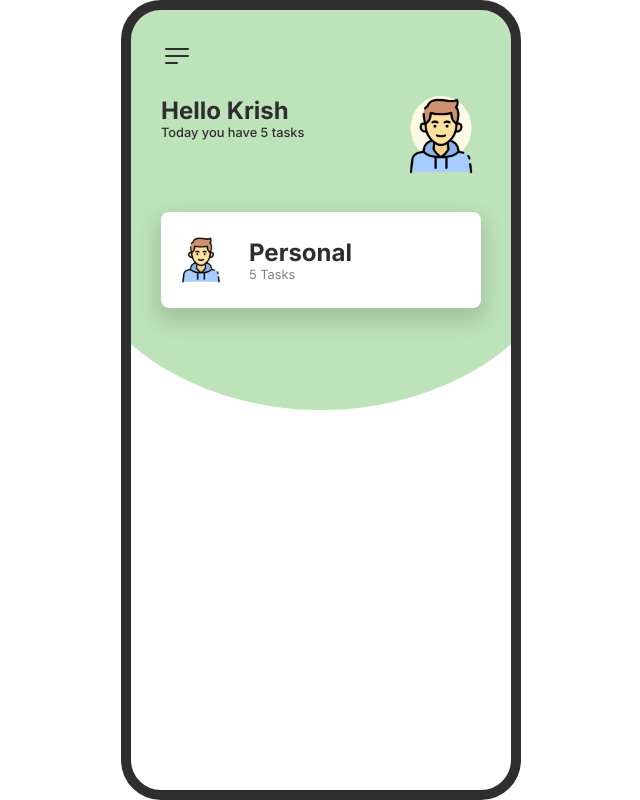
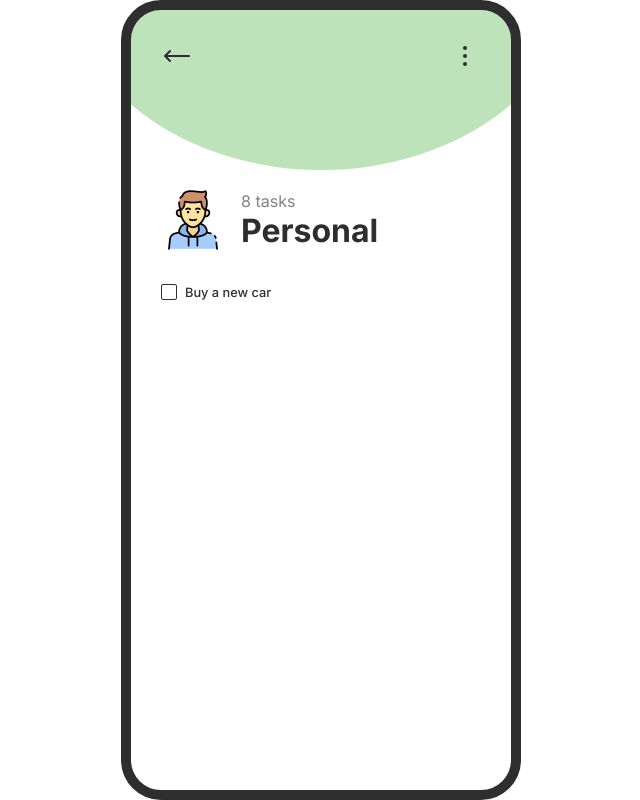
Before and after one commit to shaimarb/ToDo, a plain HTML site: page index.html in a window 1280 px wide. Shown: the whole page, without its empty margins (319-959 px from the left). Drawn offline with Linux system fonts and the light colour scheme.

Commit message:
added code for tasks screen

```diff
--- a/index.html
+++ b/index.html
@@ -7,7 +7,7 @@
     <title>ToDo App</title>
 </head>
 <body>
-    <div class="wrapper">
+    <div class="wrapper show-category">
         <div class="screen-backdrop"></div>
         <div class="screen home-screen">
             <div class="head-wrapper">
@@ -92,6 +92,55 @@
               />
             </svg>
                 </div>
+                <div class="options">
+                    <svg
+              xmlns="http://www.w3.org/2000/svg"
+              fill="none"
+              viewBox="0 0 24 24"
+              stroke-width="1.5"
+              stroke="currentColor"
+              class="w-6 h-6"
+            >
+              <path
+                stroke-linecap="round"
+                stroke-linejoin="round"
+                d="M12 6.75a.75.75 0 110-1.5.75.75 0 010 1.5zM12 12.75a.75.75 0 110-1.5.75.75 0 010 1.5zM12 18.75a.75.75 0 110-1.5.75.75 0 010 1.5z"
+              />
+            </svg>
+                </div>
+            </div>
+            <div class="category-details">
+                <img src="images/boy.png" alt="" id="category-img">
+                <div class="details">
+                    <p>8 tasks</p>
+                    <h1>Personal</h1>
+                </div>
+            </div>
+            <div class="tasks-wrapper">
+                <div class="tasks">
+                    <div class="task-wrapper">
+                        <label for="task" class="task">
+                            <input type="checkbox" name="" id="task">
+                            <span class="checkmark">
+                                <svg
+                    xmlns="http://www.w3.org/2000/svg"
+                    fill="none"
+                    viewBox="0 0 24 24"
+                    stroke-width="1.5"
+                    stroke="currentColor"
+                    class="w-6 h-6"
+                  >
+                    <path
+                      stroke-linecap="round"
+                      stroke-linejoin="round"
+                      d="M4.5 12.75l6 6 9-13.5"
+                    />
+                  </svg>
+                            </span>
+                            <p>Buy a new car</p>
+                        </label>
+                    </div>
+                </div>
             </div>
         </div>
 </div>
--- a/script.js
+++ b/script.js
@@ -1,4 +1,5 @@
 const wrapper = document.querySelector(".wrapper");
+const backBtn = document.querySelector(".back-btn");
 const menuBtn = document.querySelector(".menu-btn");
 
 const toggleScreen = () => {
@@ -6,3 +7,4 @@ const toggleScreen = () => {
 };
 
 menuBtn.addEventListener("click", toggleScreen);
+backBtn.addEventListener("click", toggleScreen);
--- a/style.css
+++ b/style.css
@@ -178,4 +178,111 @@ body {
 .categories .toggle-btn {
     width:2rem;
     cursor: pointer;
+    opacity: 0.6;
 }
+
+/* tasks screen */
+
+.category-screen .head-wrapper {
+    display: flex;
+    justify-content: space-between;
+    align-items: center;
+}
+
+.category-screen .head-wrapper svg {
+    width: 2rem;
+    cursor:pointer;
+    color: #2e2e2e;
+}
+
+.category-details {
+    padding: 0 30px;
+    margin-top: 7rem;
+    display: flex;
+    align-items: center;
+    gap: 1rem;
+}
+
+.category-details img {
+    width: 4rem;
+}
+
+.category-details .details p {
+    opacity: 0.6;
+}
+
+/* tasks */
+
+.tasks-wrapper {
+    padding: 0 30px;
+    margin-top: 1rem;
+    height: calc(100% - 12rem);
+    padding-bottom: 20px;
+    overflow:auto;
+}
+
+.tasks {
+    padding-top: 1rem;
+    display: flex;
+    flex-direction: column;
+    gap: 1rem;
+}
+
+.task-wrapper {
+    display: flex;
+    justify-content: space-between;
+    align-items: center;
+}
+
+.task {
+    display: flex;
+    gap: 0.5rem;
+    align-items: center;
+    font-size: 0.8rem;
+    font-weight: 500;
+    width: max-content;
+    cursor: pointer;
+}
+
+.task input {
+    display: none;
+}
+
+.task .checkmark {
+    width: 1rem;
+    height: 1rem;
+    border-radius: 2px;
+    border: 1px solid #2e2e2e;
+    display: flex;
+    align-items: center;
+    justify-content: center;
+}
+
+.task .checkmark svg {
+    width: 1rem;
+    color: #2e2e2e;
+    opacity: 0;
+    transition: all 0.3s;
+}
+
+.task:hover .checkmark svg {
+    opacity: 1;
+}
+
+.task .checkmark svg path {
+    stroke-width: 3;
+}
+
+.task input:checked~.checkmark {
+    background-color: #2e2e2e;
+}
+
+.task input:checked~.checkmark svg {
+    opacity: 1;
+    color: #fff;
+}
+
+.task input:checked~p {
+    text-decoration: line-through;
+    opacity: 0.6;
+}
```
